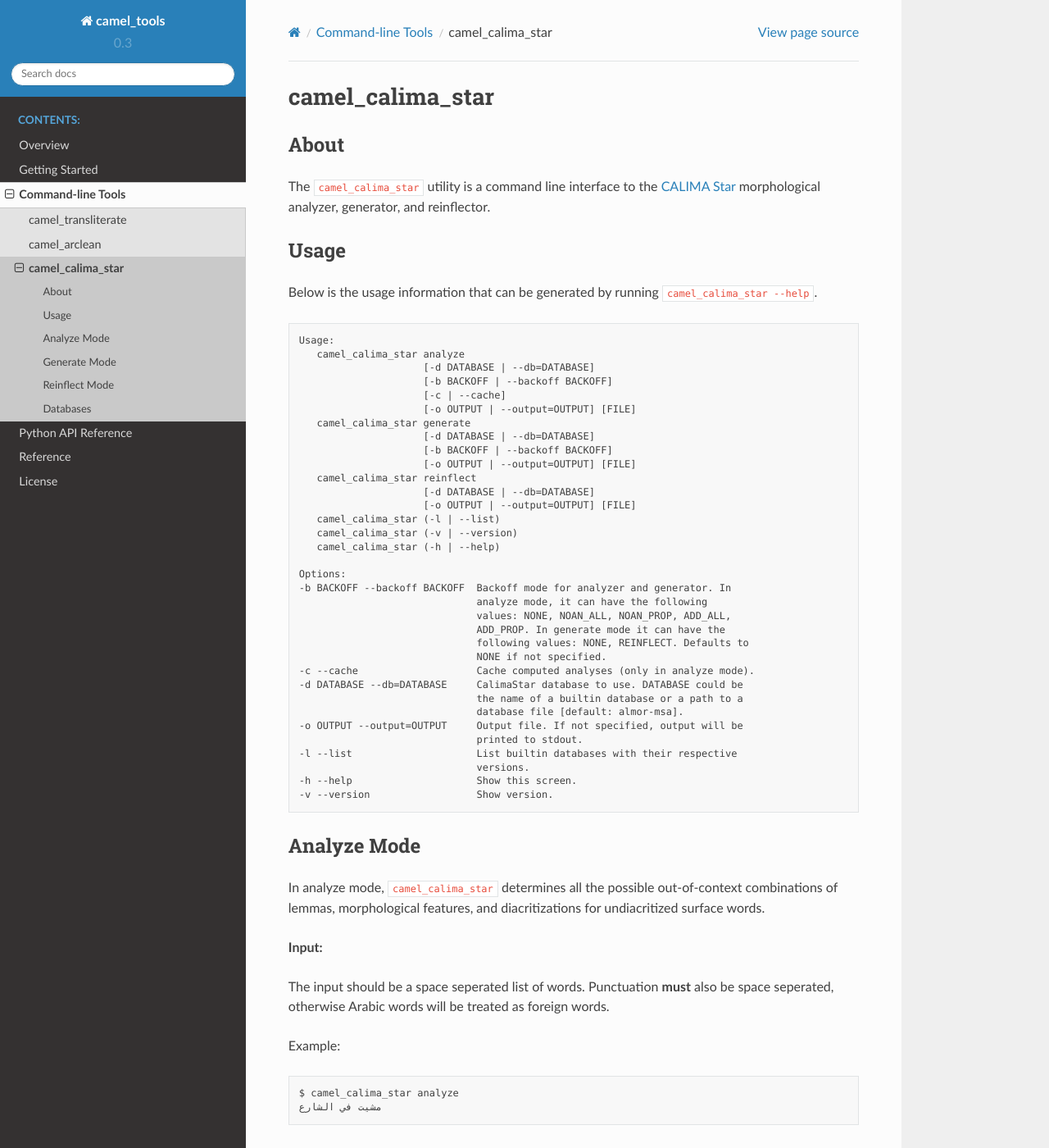
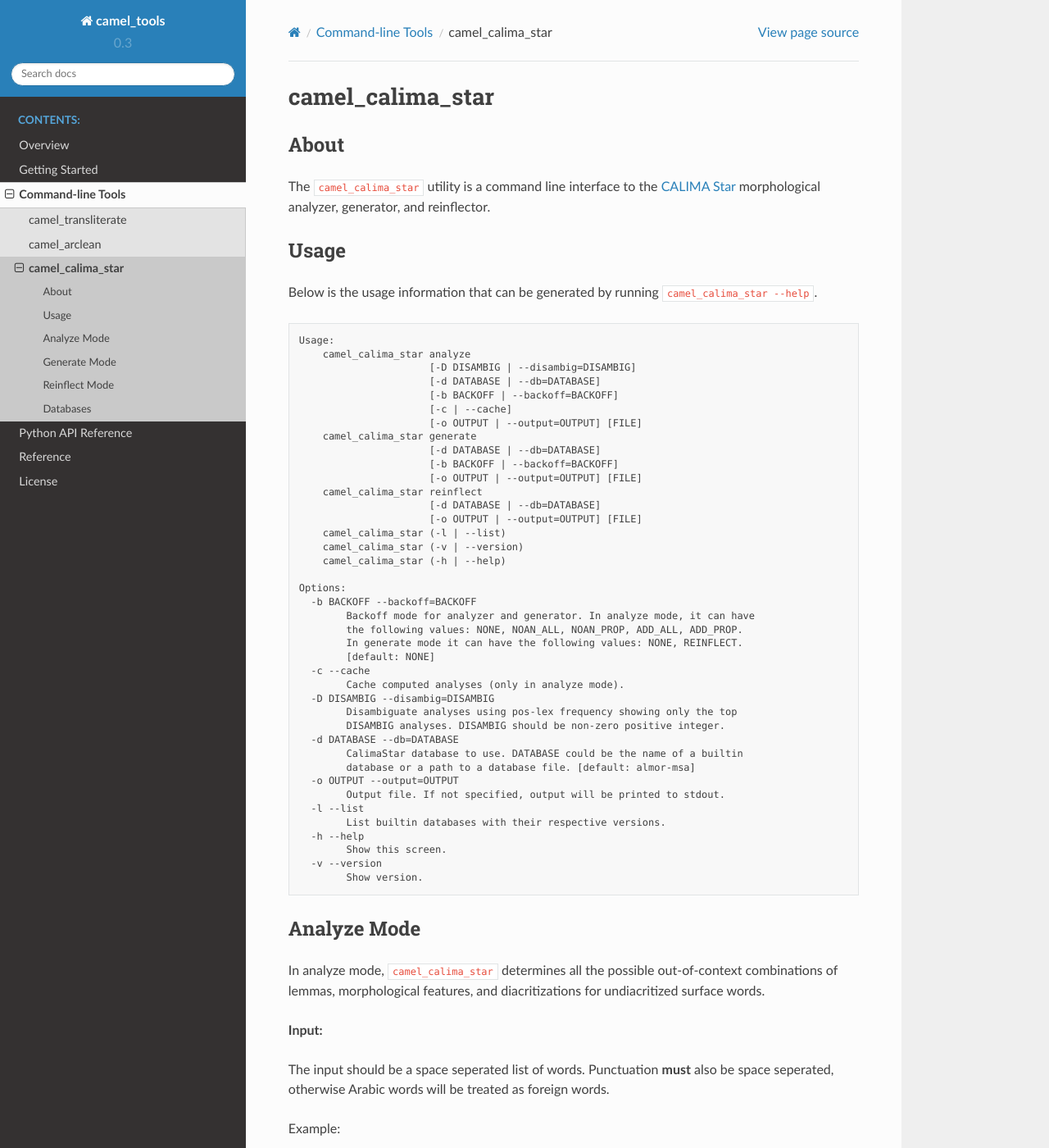
Before and after one commit to CAMeL-Lab/camel_tools, a Sphinx documentation site: the page built from docs/source/cli/camel_calima_star.rst, in a window 1280 px wide and 1400 px high. Shown: the whole window at 82% size. Built offline with Sphinx 7.4.7 and the Read the Docs theme 2.0.0, drawn with Linux system fonts in a browser that asks for light colours.

Commit message:
Update CLI docs to match new docstrings.

```diff
--- a/docs/source/cli/camel_calima_star.rst
+++ b/docs/source/cli/camel_calima_star.rst
@@ -17,39 +17,45 @@
 .. code-block:: none
 
    Usage:
-      camel_calima_star analyze
-                        [-d DATABASE | --db=DATABASE]
-                        [-b BACKOFF | --backoff BACKOFF]
-                        [-c | --cache]
-                        [-o OUTPUT | --output=OUTPUT] [FILE]
-      camel_calima_star generate
-                        [-d DATABASE | --db=DATABASE]
-                        [-b BACKOFF | --backoff BACKOFF]
-                        [-o OUTPUT | --output=OUTPUT] [FILE]
-      camel_calima_star reinflect
-                        [-d DATABASE | --db=DATABASE]
-                        [-o OUTPUT | --output=OUTPUT] [FILE]
-      camel_calima_star (-l | --list)
-      camel_calima_star (-v | --version)
-      camel_calima_star (-h | --help)
+       camel_calima_star analyze
+                         [-D DISAMBIG | --disambig=DISAMBIG]
+                         [-d DATABASE | --db=DATABASE]
+                         [-b BACKOFF | --backoff=BACKOFF]
+                         [-c | --cache]
+                         [-o OUTPUT | --output=OUTPUT] [FILE]
+       camel_calima_star generate
+                         [-d DATABASE | --db=DATABASE]
+                         [-b BACKOFF | --backoff=BACKOFF]
+                         [-o OUTPUT | --output=OUTPUT] [FILE]
+       camel_calima_star reinflect
+                         [-d DATABASE | --db=DATABASE]
+                         [-o OUTPUT | --output=OUTPUT] [FILE]
+       camel_calima_star (-l | --list)
+       camel_calima_star (-v | --version)
+       camel_calima_star (-h | --help)
 
    Options:
-   -b BACKOFF --backoff BACKOFF  Backoff mode for analyzer and generator. In
-                                 analyze mode, it can have the following
-                                 values: NONE, NOAN_ALL, NOAN_PROP, ADD_ALL,
-                                 ADD_PROP. In generate mode it can have the
-                                 following values: NONE, REINFLECT. Defaults to
-                                 NONE if not specified.
-   -c --cache                    Cache computed analyses (only in analyze mode).
-   -d DATABASE --db=DATABASE     CalimaStar database to use. DATABASE could be
-                                 the name of a builtin database or a path to a
-                                 database file [default: almor-msa].
-   -o OUTPUT --output=OUTPUT     Output file. If not specified, output will be
-                                 printed to stdout.
-   -l --list                     List builtin databases with their respective
-                                 versions.
-   -h --help                     Show this screen.
-   -v --version                  Show version.
+     -b BACKOFF --backoff=BACKOFF
+           Backoff mode for analyzer and generator. In analyze mode, it can have
+           the following values: NONE, NOAN_ALL, NOAN_PROP, ADD_ALL, ADD_PROP.
+           In generate mode it can have the following values: NONE, REINFLECT.
+           [default: NONE]
+     -c --cache
+           Cache computed analyses (only in analyze mode).
+     -D DISAMBIG --disambig=DISAMBIG
+           Disambiguate analyses using pos-lex frequency showing only the top
+           DISAMBIG analyses. DISAMBIG should be non-zero positive integer.
+     -d DATABASE --db=DATABASE
+           CalimaStar database to use. DATABASE could be the name of a builtin
+           database or a path to a database file. [default: almor-msa]
+     -o OUTPUT --output=OUTPUT
+           Output file. If not specified, output will be printed to stdout.
+     -l --list
+           List builtin databases with their respective versions.
+     -h --help
+           Show this screen.
+     -v --version
+           Show version.
 
 Analyze Mode
 ------------
```
Also changed, not shown: docs/source/cli/camel_arclean.rst (+6 -4 lines), docs/source/cli/camel_transliterate.rst (+17 -10 lines).
